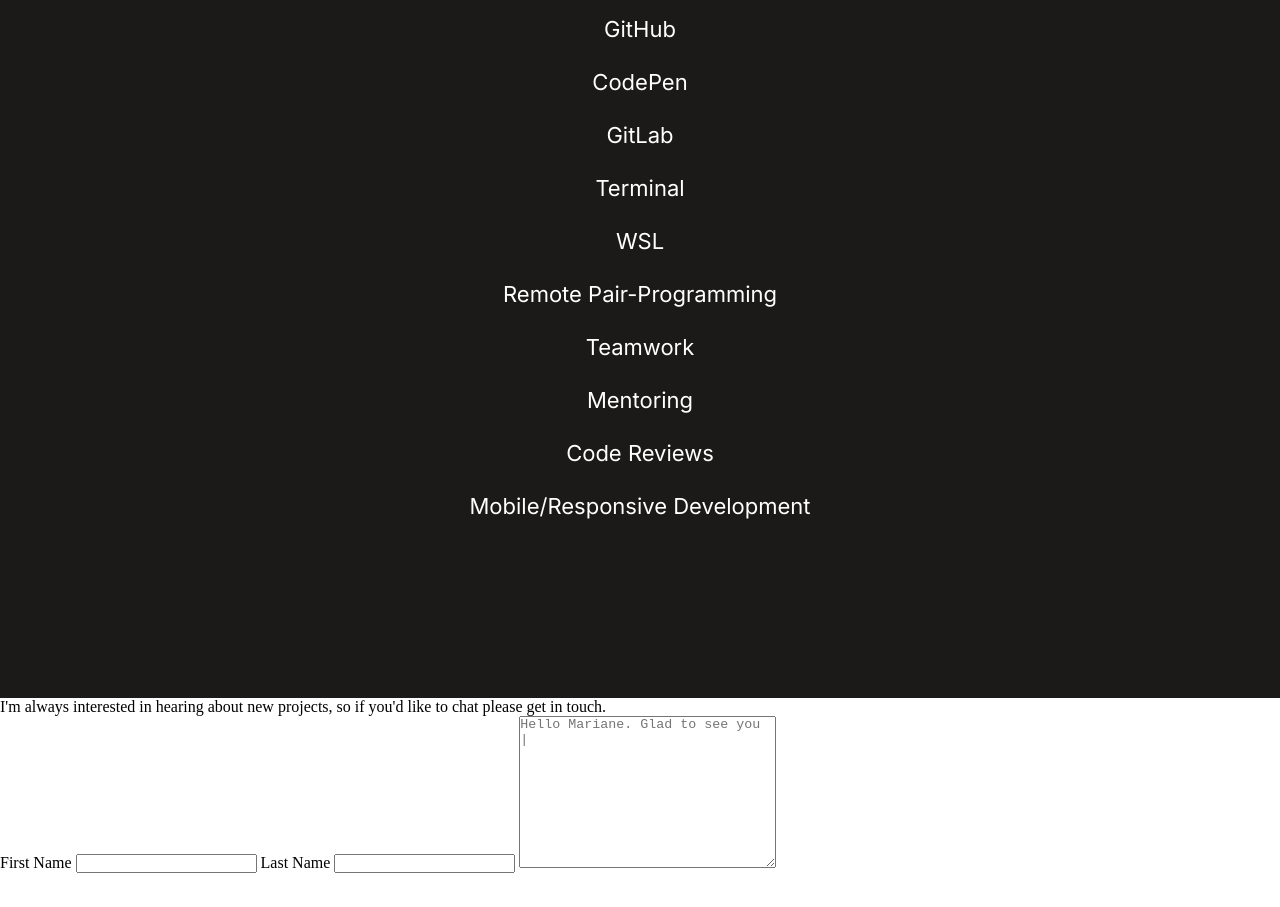
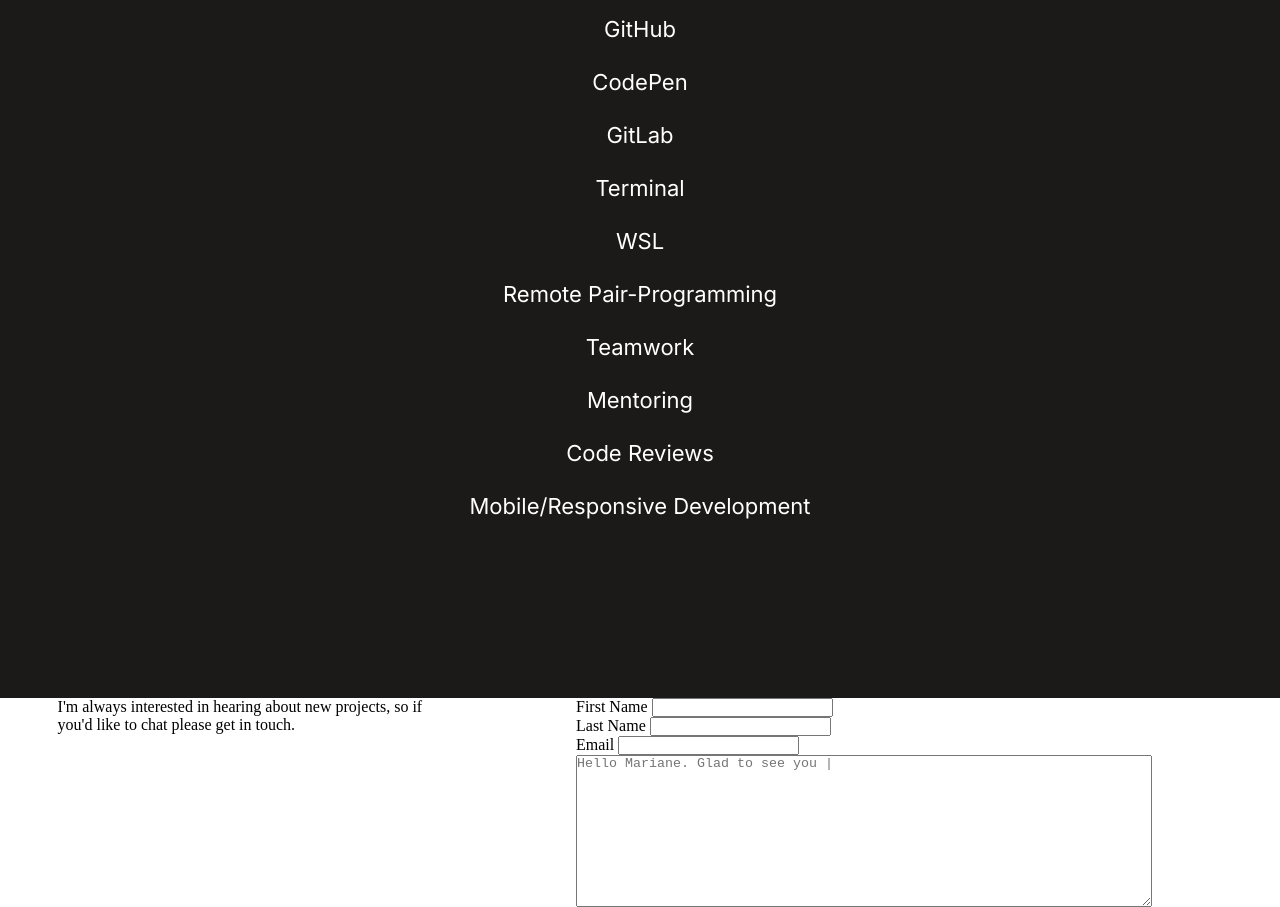
Before and after one commit to ignatius22/contact-form, a plain HTML site: page index.html in a window 1280 px wide. Shown: the part 6009-6916 px from the top of the page. Before the commit the page ends 6882 px from the top, so only its background shows below. Drawn offline with Linux system fonts and the light colour scheme.

Commit message:
Add flex to structure the contact form's layout

```diff
--- a/css/main.css
+++ b/css/main.css
@@ -325,3 +325,22 @@
 .skills {
   list-style: inside url("../media/svg/circle.svg");
 }
+
+footer{}
+
+.form-container{
+  display: flex;
+  justify-content: space-between;
+  width: 90%;
+}
+
+.form-container p{
+  width: 35%;
+  margin-left: 5%;
+}
+
+.inputs{
+  width: 50%;
+  display: flex;
+  flex-direction: column;
+}
--- a/index.html
+++ b/index.html
@@ -292,13 +292,30 @@
       </div>
     </main>
     <footer>
-      <form action="https://formspree.io/f/xdoyydwq" method="POST">
-        <p>I'm always interested in hearing about new projects, so if you'd like to chat please get in touch.</p>
-        <div>
-          <label for="fname">First Name</label>
-          <input type="text" />
-          <label for="lname">Last Name</label>
-          <input type="text" />
+      <form
+        action="https://formspree.io/f/xdoyydwq"
+        method="POST"
+        class="form-container"
+      >
+        <p>
+          I'm always interested in hearing about new projects, so if you'd like
+          to chat please get in touch.
+        </p>
+        <div class="inputs">
+          <div class="group-input">
+            <div>
+              <label for="fname">First Name</label>
+              <input type="text" />
+            </div>
+            <div>
+              <label for="lname">Last Name</label>
+              <input type="text" />
+            </div>
+          </div>
+          <div>
+            <label for="email">Email</label>
+            <input type="email" />
+          </div>
           <textarea
             name="body"
             id=""
```
